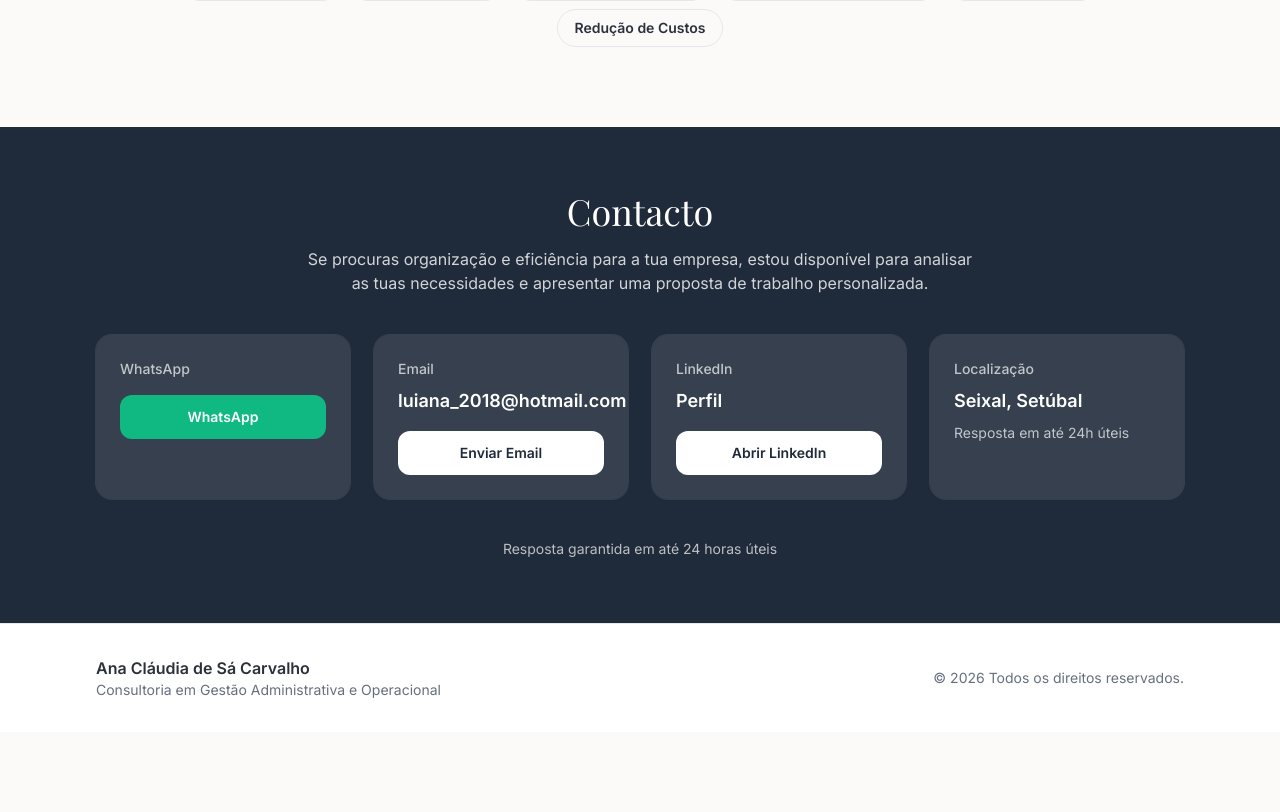
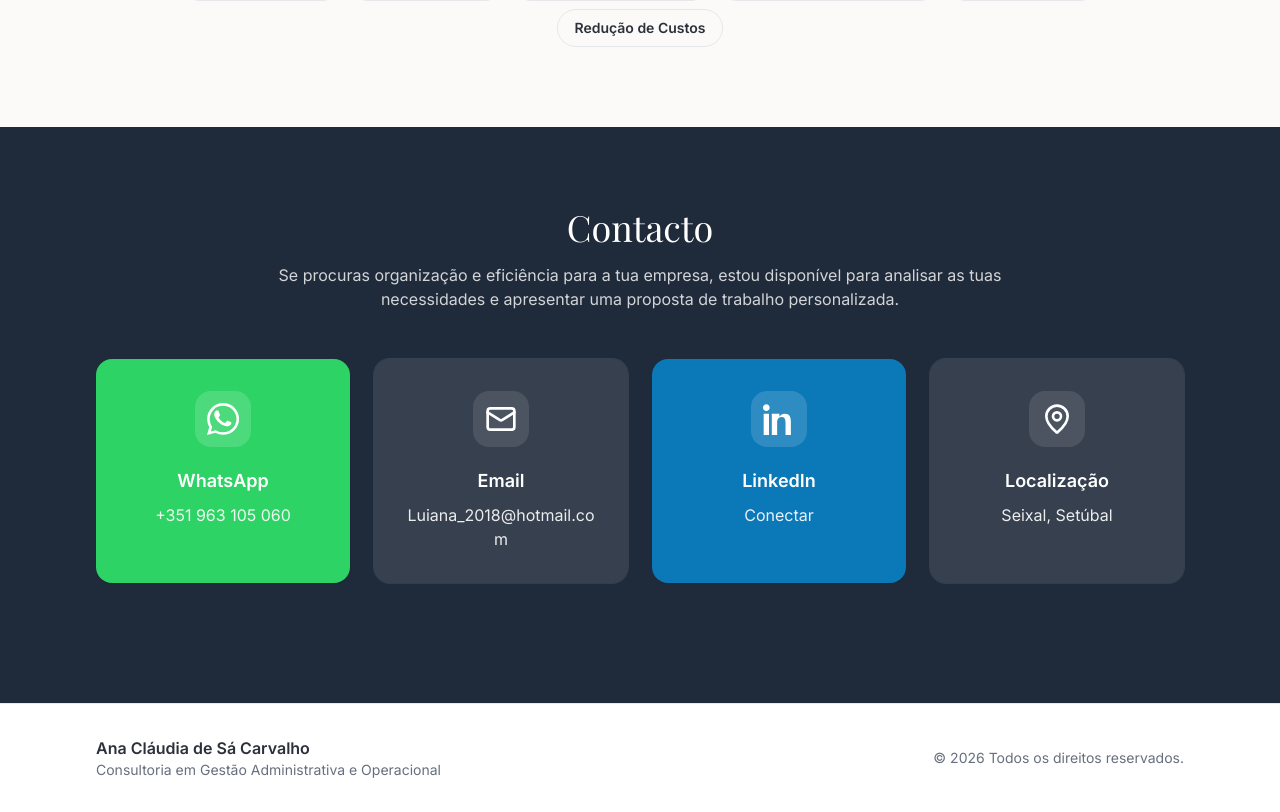
Before and after one commit to Ckackau/anaclaudiaconsultoria, a React (Vite) app: page / in a window 1280 px wide. Shown: the part 2828-3640 px from the top of the page. Before the commit the page ends 3560 px from the top, so only its background shows below. Built offline with nearby package versions, Linux system fonts and the light colour scheme; the HTML template or start-up script is replaced by a standard one.

Commit message:
Update contact cards layout

```diff
--- a/src/components/sections/ContactSection.tsx
+++ b/src/components/sections/ContactSection.tsx
@@ -1,72 +1,106 @@
+import { Mail, MapPin } from "lucide-react";
+
 export default function ContactSection() {
+  const whatsappNumberDisplay = "+351 963 105 060";
+  const whatsappNumberLink = "351963105060"; // sem espaços
+  const email = "Luiana_2018@hotmail.com";
+  const linkedinUrl =
+    "https://www.linkedin.com/in/ana-cl%C3%A1udia-de-s%C3%A1-carvalho-35933b164/";
+  const locationText = "Seixal, Setúbal";
+
   return (
-    <section id="contacto" className="bg-[#1f2a3a] py-16">
+    <section id="contacto" className="bg-[#1f2a3a] py-20">
       <div className="page-container">
-        <h2 className="text-center font-serif text-4xl text-white">Contacto</h2>
-
-        <p className="mx-auto mt-4 max-w-2xl text-center text-white/80">
+        <div className="mx-auto max-w-3xl text-center">
+          <h2 className="font-serif text-4xl text-white">Contacto</h2>
+          <p className="mt-4 text-white/80">
             Se procuras organização e eficiência para a tua empresa, estou disponível para analisar
             as tuas necessidades e apresentar uma proposta de trabalho personalizada.
           </p>
+        </div>
 
-        <div className="mt-10 grid gap-6 md:grid-cols-4">
+        {/* Cards */}
+        <div className="mt-12 grid gap-6 md:grid-cols-4">
           {/* WhatsApp */}
-          <div className="rounded-2xl bg-white/10 p-6 shadow-sm ring-1 ring-white/10">
-            <div className="text-sm font-medium text-white/70">WhatsApp</div>
-            <div className="mt-4">
           <a
-                href="https://wa.me/351963105060"
+            href={`https://wa.me/${whatsappNumberLink}`}
             target="_blank"
             rel="noreferrer"
-                className="inline-flex w-full items-center justify-center rounded-lg bg-emerald-500 px-5 py-3 text-sm font-semibold text-white"
+            className="group rounded-2xl bg-[#2ed365] p-8 shadow-sm transition hover:brightness-95"
           >
-                WhatsApp
-              </a>
-            </div>
+            <div className="flex flex-col items-center text-center">
+              <div className="flex h-14 w-14 items-center justify-center rounded-2xl bg-white/15">
+                {/* Ícone estilo “bolha” (simples) */}
+                <svg
+                  viewBox="0 0 24 24"
+                  className="h-8 w-8 text-white"
+                  fill="currentColor"
+                  aria-hidden="true"
+                >
+                  <path d="M20.52 3.48A11.9 11.9 0 0 0 12.06 0C5.46 0 .1 5.36.1 11.96c0 2.1.55 4.15 1.6 5.96L0 24l6.24-1.63a11.92 11.92 0 0 0 5.82 1.49h.01c6.6 0 11.97-5.37 11.97-11.97 0-3.2-1.25-6.2-3.52-8.41ZM12.06 22a10 10 0 0 1-5.1-1.4l-.37-.22-3.7.97.99-3.6-.24-.38A10 10 0 1 1 12.06 22Zm5.8-7.6c-.32-.16-1.9-.93-2.2-1.04-.3-.12-.52-.16-.74.16-.21.32-.85 1.04-1.04 1.25-.2.21-.39.24-.71.08-.32-.16-1.36-.5-2.59-1.59-.96-.86-1.6-1.92-1.79-2.24-.19-.32-.02-.5.14-.66.14-.14.32-.39.47-.58.16-.19.21-.32.32-.53.1-.21.05-.4-.03-.56-.08-.16-.74-1.78-1.01-2.44-.27-.65-.54-.56-.74-.57h-.63c-.21 0-.55.08-.84.4-.29.32-1.1 1.07-1.1 2.61 0 1.54 1.13 3.03 1.29 3.24.16.21 2.22 3.39 5.37 4.75.75.32 1.34.51 1.8.66.76.24 1.45.21 2 .13.61-.09 1.9-.78 2.17-1.54.27-.75.27-1.4.19-1.54-.08-.13-.29-.21-.61-.37Z" />
+                </svg>
               </div>
 
+              <div className="mt-5 text-lg font-semibold text-white">WhatsApp</div>
+              <div className="mt-2 text-white/90">{whatsappNumberDisplay}</div>
+            </div>
+          </a>
+
           {/* Email */}
-          <div className="rounded-2xl bg-white/10 p-6 shadow-sm ring-1 ring-white/10">
-            <div className="text-sm font-medium text-white/70">Email</div>
-            <div className="mt-2 text-lg font-semibold text-white">
-              luiana_2018@hotmail.com
-            </div>
-            <div className="mt-4">
           <a
-                href="mailto:luiana_2018@hotmail.com"
-                className="inline-flex w-full items-center justify-center rounded-lg bg-white px-5 py-3 text-sm font-semibold text-[#1f2a3a]"
+            href={`mailto:${email}`}
+            className="rounded-2xl bg-white/10 p-8 shadow-sm ring-1 ring-white/10 transition hover:bg-white/12"
           >
-                Enviar Email
-              </a>
-            </div>
+            <div className="flex flex-col items-center text-center">
+              <div className="flex h-14 w-14 items-center justify-center rounded-2xl bg-white/10">
+                <Mail className="h-8 w-8 text-white" />
               </div>
 
+              <div className="mt-5 text-lg font-semibold text-white">Email</div>
+              <div className="mt-2 break-all text-white/90">{email}</div>
+            </div>
+          </a>
+
           {/* LinkedIn */}
-          <div className="rounded-2xl bg-white/10 p-6 shadow-sm ring-1 ring-white/10">
-            <div className="text-sm font-medium text-white/70">LinkedIn</div>
-            <div className="mt-2 text-lg font-semibold text-white">Perfil</div>
-            <div className="mt-4">
           <a
-                href="https://www.linkedin.com/in/ana-cl%C3%A1udia-de-s%C3%A1-carvalho-35933b164/"
+            href={linkedinUrl}
             target="_blank"
             rel="noreferrer"
-                className="inline-flex w-full items-center justify-center rounded-lg bg-white px-5 py-3 text-sm font-semibold text-[#1f2a3a]"
+            className="rounded-2xl bg-[#0b78b8] p-8 shadow-sm transition hover:brightness-95"
           >
-                Abrir LinkedIn
-              </a>
-            </div>
+            <div className="flex flex-col items-center text-center">
+              <div className="flex h-14 w-14 items-center justify-center rounded-2xl bg-white/15">
+                {/* Ícone “in” simples */}
+                <svg
+                  viewBox="0 0 24 24"
+                  className="h-8 w-8 text-white"
+                  fill="currentColor"
+                  aria-hidden="true"
+                >
+                  <path d="M4.98 3.5C4.98 4.88 3.87 6 2.5 6S0 4.88 0 3.5 1.12 1 2.5 1 4.98 2.12 4.98 3.5ZM0.5 24h4V7.98h-4V24ZM8.5 7.98H12.3v2.18h.05c.53-1 1.83-2.18 3.77-2.18 4.03 0 4.78 2.65 4.78 6.1V24h-4v-8.75c0-2.09-.04-4.78-2.92-4.78-2.92 0-3.37 2.28-3.37 4.63V24h-4V7.98Z" />
+                </svg>
               </div>
 
+              <div className="mt-5 text-lg font-semibold text-white">LinkedIn</div>
+              <div className="mt-2 text-white/90">Conectar</div>
+            </div>
+          </a>
+
           {/* Localização */}
-          <div className="rounded-2xl bg-white/10 p-6 shadow-sm ring-1 ring-white/10">
-            <div className="text-sm font-medium text-white/70">Localização</div>
-            <div className="mt-2 text-lg font-semibold text-white">Seixal, Setúbal</div>
-            <div className="mt-2 text-sm text-white/70">Resposta em até 24h úteis</div>
+          <div className="rounded-2xl bg-white/10 p-8 shadow-sm ring-1 ring-white/10">
+            <div className="flex flex-col items-center text-center">
+              <div className="flex h-14 w-14 items-center justify-center rounded-2xl bg-white/10">
+                <MapPin className="h-8 w-8 text-white" />
+              </div>
+
+              <div className="mt-5 text-lg font-semibold text-white">Localização</div>
+              <div className="mt-2 text-white/90">{locationText}</div>
+            </div>
           </div>
         </div>
 
         <div className="mt-10 text-center text-sm text-white/70">
-          Resposta garantida em até 24 horas úteis
+
         </div>
       </div>
     </section>
```
Lines whose indentation alone changed are shown as unchanged.
